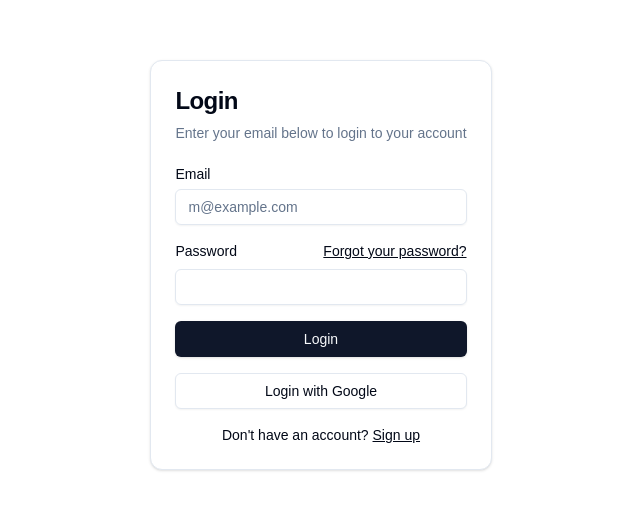
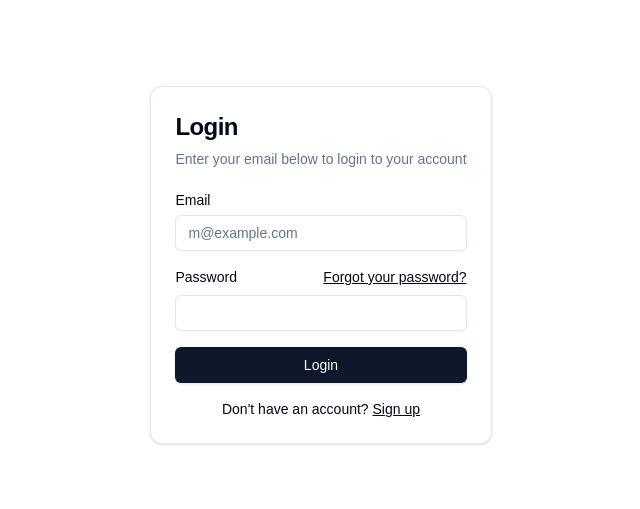
Before and after one commit to josefhabib/testbench_Nest_Next_Guay, a Next.js app in the folder core-ui/: page /auth/login in a window 1280 px wide. Shown: the part 135-644 px from the top of the page, without its empty margins (319-959 px from the left). Built offline with nearby package versions, Linux system fonts and the light colour scheme.

Commit message:
feat: customize login form

```diff
--- a/core-ui/components/login-form.tsx
+++ b/core-ui/components/login-form.tsx
@@ -43,9 +43,6 @@ export function LoginForm() {
           <Button type="submit" className="w-full">
             Login
           </Button>
-          <Button variant="outline" className="w-full">
-            Login with Google
-          </Button>
         </div>
         <div className="mt-4 text-center text-sm">
           Don&apos;t have an account?{" "}
```
